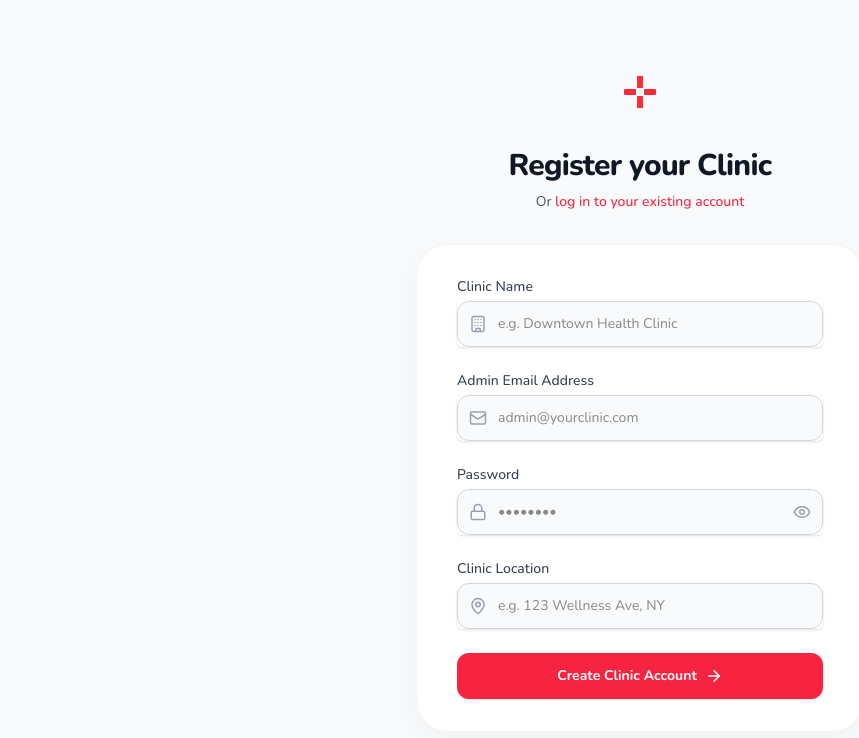
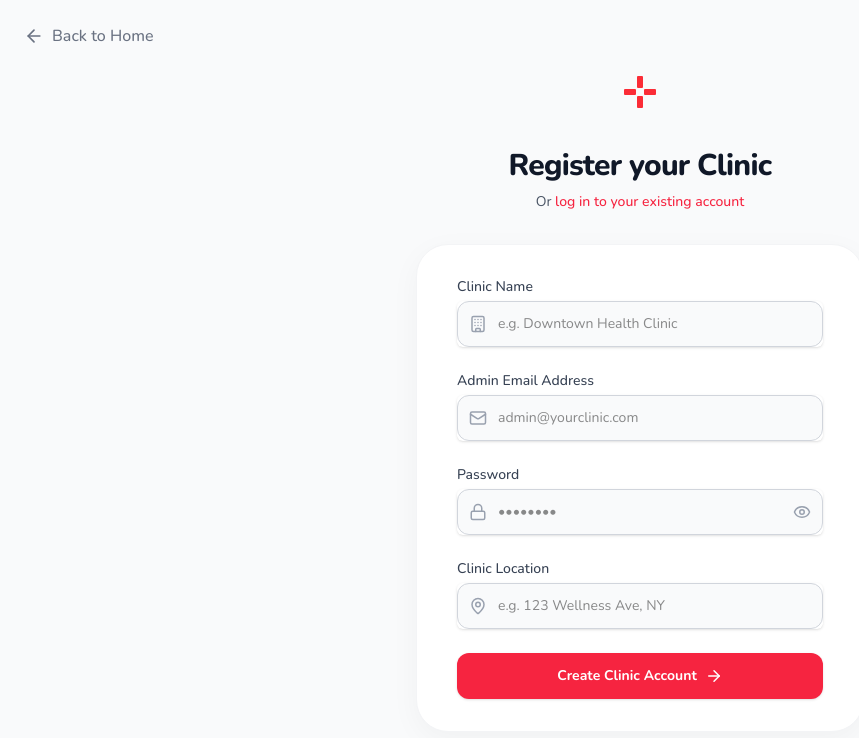
Before and after one commit to bellobambo/CareForMe, a Next.js app in the folder frontend/: page /register in a window 1280 px wide. Shown: the top 738 px of the page, without its empty margins (0-859 px from the left). Built offline with nearby package versions, Linux system fonts and the light colour scheme; no server answers; what aws-amplify would draw is missing.

Commit message:
update back for login

```diff
--- a/frontend/src/app/login/page.tsx
+++ b/frontend/src/app/login/page.tsx
@@ -3,7 +3,7 @@
 import { useState } from "react";
 import { motion } from "framer-motion";
 import Link from "next/link";
-import { ArrowRight, Mail, Lock, Eye, EyeOff } from "lucide-react";
+import { ArrowRight, ArrowLeft, Mail, Lock, Eye, EyeOff } from "lucide-react";
 import { useRouter } from "next/navigation";
 import toast, { Toaster } from "react-hot-toast";
 import axios from "axios";
@@ -86,8 +86,12 @@ export default function LoginPage() {
   };
 
   return (
-    <div className="min-h-screen bg-gray-50 flex flex-col justify-center py-12 sm:px-6 lg:px-8">
+    <div className="min-h-screen bg-gray-50 flex flex-col justify-center py-12 sm:px-6 lg:px-8 relative">
 
+      <Link href="/" className="absolute top-6 left-6 flex items-center gap-2 text-gray-500 hover:text-gray-900 transition-colors">
+        <ArrowLeft size={20} />
+        <span className="font-medium hidden sm:inline">Back to Home</span>
+      </Link>
       <div className="sm:mx-auto sm:w-full sm:max-w-md flex flex-col items-center">
         <Link href="/">
           <div className="relative w-12 h-12 flex items-center justify-center shrink-0 mb-6 cursor-pointer">
--- a/frontend/src/app/register/page.tsx
+++ b/frontend/src/app/register/page.tsx
@@ -3,7 +3,7 @@
 import { useState } from "react";
 import { motion } from "framer-motion";
 import Link from "next/link";
-import { ArrowRight, Building, Mail, MapPin, Lock, Eye, EyeOff, KeyRound } from "lucide-react";
+import { ArrowRight, ArrowLeft, Building, Mail, MapPin, Lock, Eye, EyeOff, KeyRound } from "lucide-react";
 import axios from "axios";
 import { useRouter } from "next/navigation";
 import toast, { Toaster } from "react-hot-toast";
@@ -95,7 +95,12 @@ export default function RegisterPage() {
   };
 
   return (
-    <div className="min-h-screen bg-gray-50 flex flex-col justify-center py-12 sm:px-6 lg:px-8">
+    <div className="min-h-screen bg-gray-50 flex flex-col justify-center py-12 sm:px-6 lg:px-8 relative">
+
+      <Link href="/" className="absolute top-6 left-6 flex items-center gap-2 text-gray-500 hover:text-gray-900 transition-colors">
+        <ArrowLeft size={20} />
+        <span className="font-medium hidden sm:inline">Back to Home</span>
+      </Link>
 
       <div className="sm:mx-auto sm:w-full sm:max-w-md flex flex-col items-center">
         <Link href="/">
```
